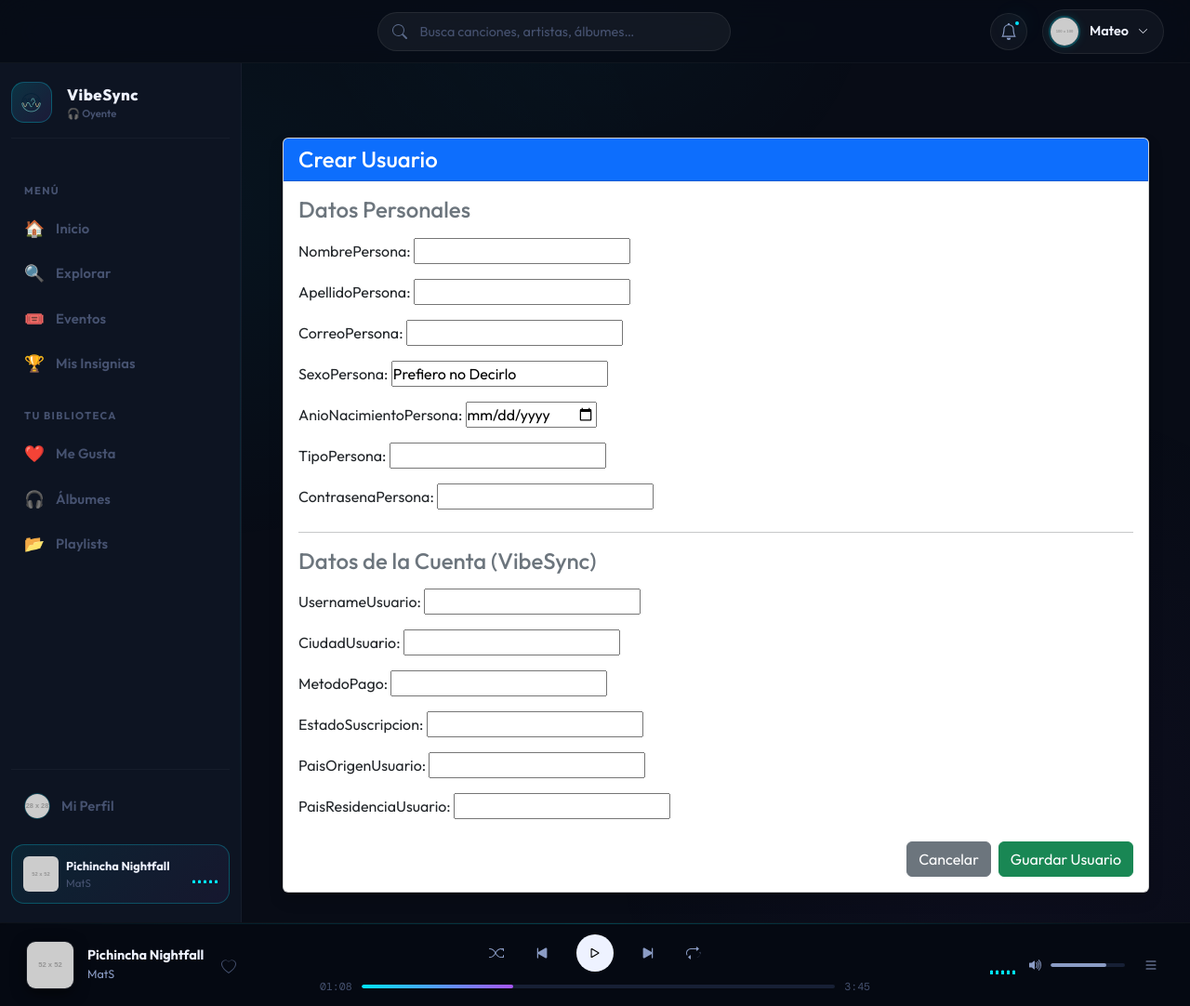
After one commit to jusfer24/VibeSync_Web, a Django app: page /admin-usuarios/crear/ in a window 1280 px wide. The commit adds this page. Shown: the whole page at 93% size. Run offline with Django 5.2, Linux system fonts and the light colour scheme; grey boxes labelled with a size stand in for pictures from a placeholder-image service; some libraries are stand-ins or nearby versions; some web fonts are replaced.

Commit message:
Correccion de bugs

```diff
--- /dev/null
+++ b/core/forms.py
@@ -0,0 +1,20 @@
+# core/forms.py
+from django import forms
+from .models import Persona, Usuario
+
+class PersonaForm(forms.ModelForm):
+    class Meta:
+        model = Persona
+        # Excluimos idPersona y campos automáticos/foráneos complejos por ahora
+        fields = ['nombrePersona', 'apellidoPersona', 'correoPersona', 'sexoPersona', 'anioNacimientoPersona', 'tipoPersona', 'contrasenaPersona']
+        # Aquí puedes agregar widgets de HTML para que luzcan mejor con CSS (ej. Tailwind/Bootstrap)
+        widgets = {
+            'anioNacimientoPersona': forms.DateInput(attrs={'type': 'date'}),
+            'contrasenaPersona': forms.PasswordInput(),
+        }
+
+class UsuarioForm(forms.ModelForm):
+    class Meta:
+        model = Usuario
+        # Excluimos la llave foránea 'persona' porque la inyectaremos en la vista
+        fields = ['usernameUsuario', 'ciudadUsuario', 'metodoPago', 'estadoSuscripcion', 'paisOrigenUsuario', 'paisResidenciaUsuario']
--- a/core/models.py
+++ b/core/models.py
@@ -15,7 +15,7 @@ class Persona(models.Model):
 
     class Meta:
         managed = False
-        db_table = '"Identidad"."Persona"'
+        db_table = '[Identidad].[Persona]'
 
     def __str__(self):
         return f"{self.nombrePersona} ({self.tipoPersona})"
@@ -43,7 +43,7 @@ class Usuario(models.Model):
 
     class Meta:
         managed = False
-        db_table = '"Identidad"."Usuario"'
+        db_table = '[Identidad].[Usuario]'
 
     def __str__(self):
         return self.usernameUsuario
--- a/core/templates/core/admin_dashboard.html
+++ b/core/templates/core/admin_dashboard.html
@@ -32,7 +32,7 @@
     <div class="col-6 col-lg-3">
       <div class="stat-card">
         <div class="stat-icon" style="color:#60a5fa">👥</div>
-        <div class="stat-value text-white" data-count="1245890">1,245,890</div>
+        <div class="stat-value text-white" data-count>{{ metricas_globales.usuarios_totales }}</div>
         <div class="stat-label">Usuarios Totales</div>
         <div style="margin-top:8px;font-size:.78rem;color:var(--green);font-weight:600">↑ 12.4% este mes</div>
       </div>
--- a/core/templates/core/login.html
+++ b/core/templates/core/login.html
@@ -376,6 +376,10 @@
             <div class="role-icon">🎸</div>
             <div class="role-name">Artista</div>
           </div>
+          <div class="role-card" data-role="encargado" onclick="selectRole(this)">
+            <div class="role-icon">🏢</div>
+            <div class="role-name">Encargado</div>
+          </div>
         </div>
         <input type="hidden" id="reg-role" value="oyente">
       </div>
--- /dev/null
+++ b/core/templates/core/usuario_form.html
@@ -0,0 +1,33 @@
+{% extends 'core/base.html' %}
+
+{% block content %}
+<div class="container mt-5">
+    <div class="card shadow">
+        <div class="card-header bg-primary text-white">
+            <h2 class="h4 mb-0">{{ accion }} Usuario</h2>
+        </div>
+        <div class="card-body">
+            <form method="POST" action="">
+                {% csrf_token %}
+
+                <h4 class="mb-3 text-secondary">Datos Personales</h4>
+                <div class="form-group mb-4">
+                    {{ form_persona.as_p }}
+                </div>
+
+                <hr>
+
+                <h4 class="mb-3 text-secondary">Datos de la Cuenta (VibeSync)</h4>
+                <div class="form-group mb-4">
+                    {{ form_usuario.as_p }}
+                </div>
+
+                <div class="d-flex justify-content-end gap-2 mt-4">
+                    <a href="{% url 'administrar_usuarios' %}" class="btn btn-secondary">Cancelar</a>
+                    <button type="submit" class="btn btn-success">Guardar Usuario</button>
+                </div>
+            </form>
+        </div>
+    </div>
+</div>
+{% endblock %}
--- a/core/urls.py
+++ b/core/urls.py
@@ -41,8 +41,11 @@ urlpatterns = [
     # ==========================
     # RUTAS DE ADMINISTRADOR
     # ==========================
-    path('admin-panel/', views.admin_dashboard_view, name='admin_dashboard'), # <-- Ya no está duplicado
+    path('admin-panel/', views.admin_dashboard_view, name='admin_dashboard'),
     path('admin-usuarios/', views.administrar_usuarios_view, name='administrar_usuarios'),
+    path('admin-usuarios/crear/', views.crear_usuario_view, name='crear_usuario'),
+    path('admin-usuarios/editar/<int:id>/', views.editar_usuario_view, name='editar_usuario'),
+    path('admin-usuarios/eliminar/<int:id>/', views.eliminar_usuario_view, name='eliminar_usuario'),
     path('admin-eventos/', views.admin_eventos_view, name='admin_eventos'),
     path('admin-insignias/', views.admin_insignias_view, name='admin_insignias'),
 ]
--- a/core/views.py
+++ b/core/views.py
@@ -1,5 +1,8 @@
 # Create your views here.
-from django.shortcuts import render
+from django.shortcuts import render, redirect, get_object_or_404
+from django.contrib.auth.hashers import make_password
+from .models import Persona, Usuario
+from .forms import PersonaForm, UsuarioForm
 
 # ==========================================
 # HELPER: Memoria Frontend (Cookies)
@@ -161,12 +164,92 @@ def regalias_view(request):
 # ==========================================
 # VISTAS DE ADMINISTRADOR
 # ==========================================
+# 1. READ (Leer)
+def administrar_usuarios_view(request):
+    context = get_user_role(request)
+    # select_related optimiza la consulta cruzando Persona y Usuario en un solo llamado a SQL
+    usuarios_db = Usuario.objects.select_related('persona').all()
+    context['usuarios'] = usuarios_db
+    return render(request, 'core/administrar_usuarios.html', context)
+
+# 2. CREATE (Crear)
+def crear_usuario_view(request):
+    context = get_user_role(request)
+    if request.method == 'POST':
+        form_persona = PersonaForm(request.POST)
+        form_usuario = UsuarioForm(request.POST)
+
+        if form_persona.is_valid() and form_usuario.is_valid():
+            # Guardamos la Persona primero, sin enviar a DB (commit=False)
+            nueva_persona = form_persona.save(commit=False)
+            # Encriptamos la contraseña por seguridad antes de guardar en SQL Server
+            nueva_persona.contrasenaPersona = make_password(nueva_persona.contrasenaPersona)
+            nueva_persona.save() # Ahora sí guardamos en SQL Server
+
+            # Guardamos el Usuario
+            nuevo_usuario = form_usuario.save(commit=False)
+            nuevo_usuario.persona = nueva_persona # Enlazamos el OneToOneField
+            nuevo_usuario.save()
+
+            return redirect('administrar_usuarios')
+    else:
+        form_persona = PersonaForm()
+        form_usuario = UsuarioForm()
+
+    context.update({'form_persona': form_persona, 'form_usuario': form_usuario, 'accion': 'Crear'})
+    return render(request, 'core/usuario_form.html', context)
+
+# 3. UPDATE (Actualizar)
+def editar_usuario_view(request, id):
+    context = get_user_role(request)
+    # Buscamos al usuario por su Primary Key (que es idPersona)
+    usuario = get_object_or_404(Usuario, pk=id)
+    persona = usuario.persona
+
+    if request.method == 'POST':
+        form_persona = PersonaForm(request.POST, instance=persona)
+        form_usuario = UsuarioForm(request.POST, instance=usuario)
+
+        if form_persona.is_valid() and form_usuario.is_valid():
+            persona_actualizada = form_persona.save(commit=False)
+            # Solo re-encriptar si el administrador escribió una nueva contraseña
+            if 'contrasenaPersona' in form_persona.changed_data:
+                persona_actualizada.contrasenaPersona = make_password(persona_actualizada.contrasenaPersona)
+            persona_actualizada.save()
+            form_usuario.save()
+            return redirect('administrar_usuarios')
+    else:
+        form_persona = PersonaForm(instance=persona)
+        form_usuario = UsuarioForm(instance=usuario)
+
+    context.update({'form_persona': form_persona, 'form_usuario': form_usuario, 'accion': 'Editar'})
+    return render(request, 'core/usuario_form.html', context)
+
+# 4. DELETE (Eliminar)
+def eliminar_usuario_view(request, id):
+    context = get_user_role(request)
+    usuario = get_object_or_404(Usuario, pk=id)
+    persona = usuario.persona
+
+    if request.method == 'POST':
+        # Primero eliminamos el hijo (Usuario) y luego el padre (Persona) para no violar llaves foráneas
+        usuario.delete()
+        persona.delete()
+        return redirect('administrar_usuarios')
+
+    context.update({'usuario': usuario})
+    return render(request, 'core/usuario_confirm_delete.html', context)
+
 def admin_dashboard_view(request):
     context = get_user_role(request)
+    total_usuarios_reales = Usuario.objects.count()
     context.update({
         'es_admin': True, 'es_artista': False,
         'metricas_globales': {
-            'usuarios_totales': '1,245,890',
+            # Usamos el dato real
+            'usuarios_totales': f"{total_usuarios_reales:,}",
+
+            # Estos se mantienen simulados por ahora:
             'usuarios_activos_hoy': '342,100',
             'nuevos_registros_mes': '+12,400'
         },
@@ -203,14 +286,14 @@ def admin_dashboard_view(request):
 
 def administrar_usuarios_view(request):
     context = get_user_role(request)
-    context.update({
-        'usuarios': [
-            {'id': 1, 'username': 'mateo_dev', 'email': 'mateo@vibesync.com', 'rol': 'Administrador', 'estado': 'Activo', 'color': 'success'},
-            {'id': 2, 'username': 'guardarraya_oficial', 'email': 'banda@guardarraya.ec', 'rol': 'Artista', 'estado': 'Activo', 'color': 'success'},
-            {'id': 3, 'username': 'juan_oyente99', 'email': 'juan99@gmail.com', 'rol': 'Oyente', 'estado': 'Bloqueado', 'color': 'danger'},
-            {'id': 4, 'username': 'indie_fan', 'email': 'indie@hotmail.com', 'rol': 'Oyente', 'estado': 'Activo', 'color': 'success'},
-        ]
-    })
+
+    # Esta es la línea clave: Le pedimos a SQL Server TODOS los usuarios
+    # y usamos select_related para traer también los datos de la Persona asociada
+    usuarios_db = Usuario.objects.select_related('persona').all()
+
+    # Inyectamos los usuarios reales al contexto
+    context['usuarios'] = usuarios_db
+
     return render(request, 'core/administrar_usuarios.html', context)
 
 def admin_eventos_view(request):
```
Also changed, not shown: core/templates/core/administrar_usuarios.html (+37 -24 lines), core/templates/core/usuario_confirm_delete.html (added, +34 -0 lines), core/migrations/0002_alter_persona_table_alter_usuario_table.py (added).
